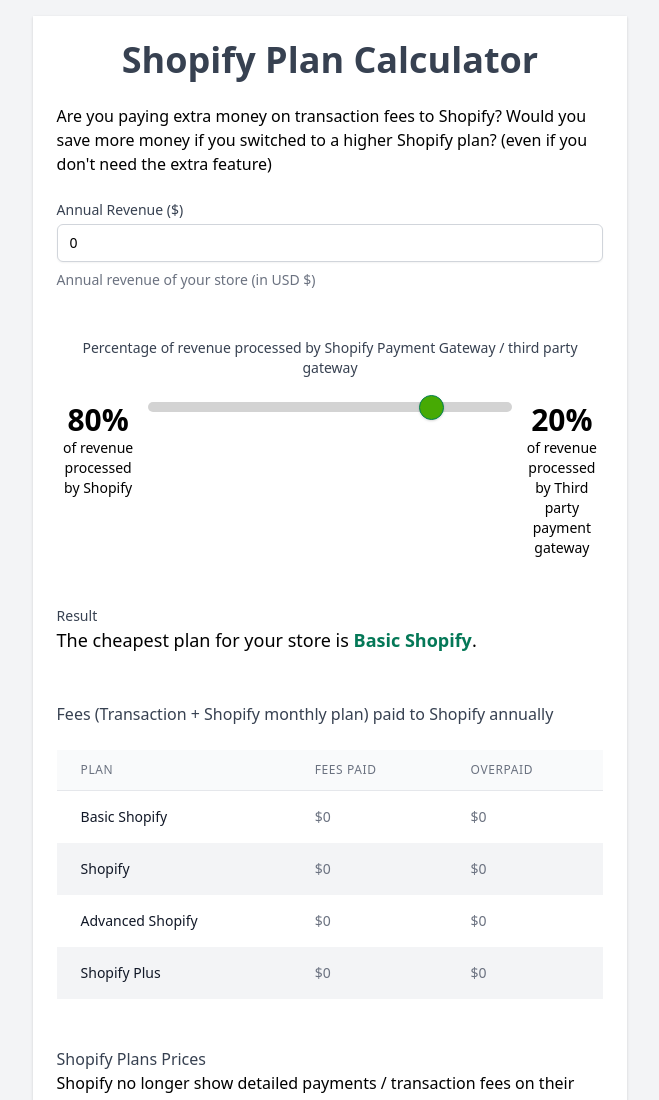
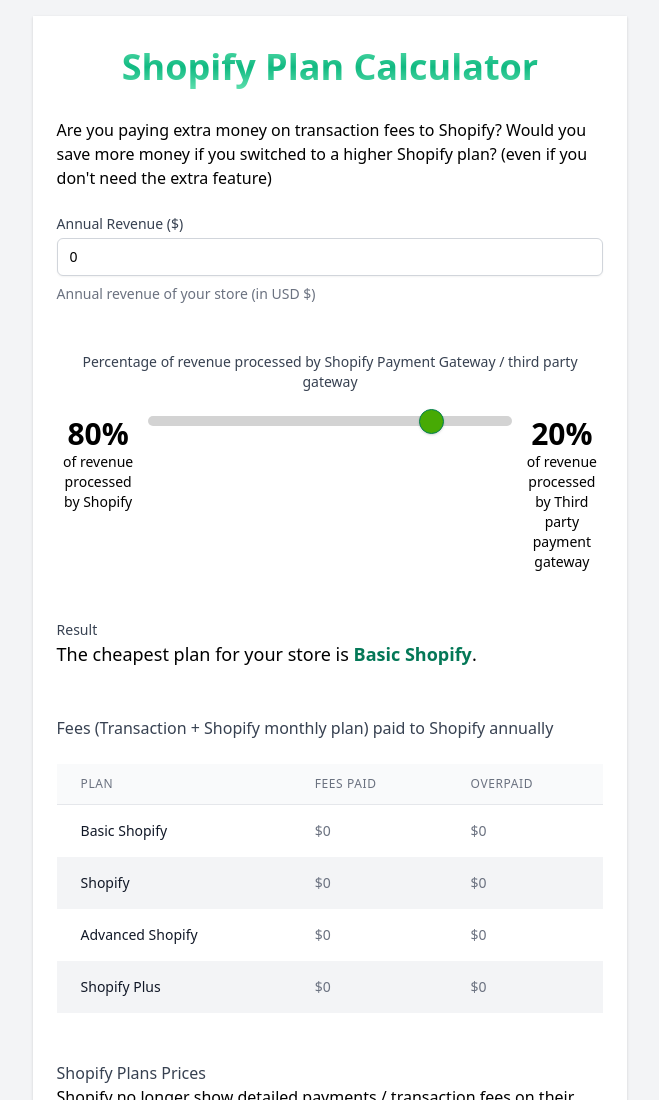
Before and after one commit to cupnoodle/shopify_plan_calculator, a website: page index.html in a window 1280 px wide. Shown: the top 1100 px of the page, without its empty margins (310-969 px from the left). Drawn offline with nearby package versions, Linux system fonts and the light colour scheme.

Commit message:
Added og image and style title
Added og image and style title

```diff
--- a/index.html
+++ b/index.html
@@ -52,10 +52,11 @@
   </style>
   <link href="tailwind.css" rel="stylesheet">
   <script src="https://unpkg.com/alpinejs" defer></script>
+  <script src="https://cdn.usefathom.com/script.js" data-site="BTMZYRCS" defer></script>
 </head>
 <body class="bg-gray-100">
   <div class="mx-auto max-w-prose my-4 py-6 px-6 bg-white shadow" x-data="calculator()">
-    <h2 class="text-center text-4xl font-semibold text-gray-700">Shopify Plan Calculator</h2>
+    <h2 class="text-center text-3xl md:text-4xl md:leading-normal drop-shadow font-bold text-transparent bg-clip-text bg-gradient-to-b from-green-300 via-green-500 to-green-300" style="-webkit-background-clip: text;">Shopify Plan Calculator</h2>
     <br>
     <p>Are you paying extra money on transaction fees to Shopify? Would you save more money if you switched to a higher Shopify plan? (even if you don't need the extra feature)</p>
 
```
Also changed, not shown: card.png (added), tailwind.css.
